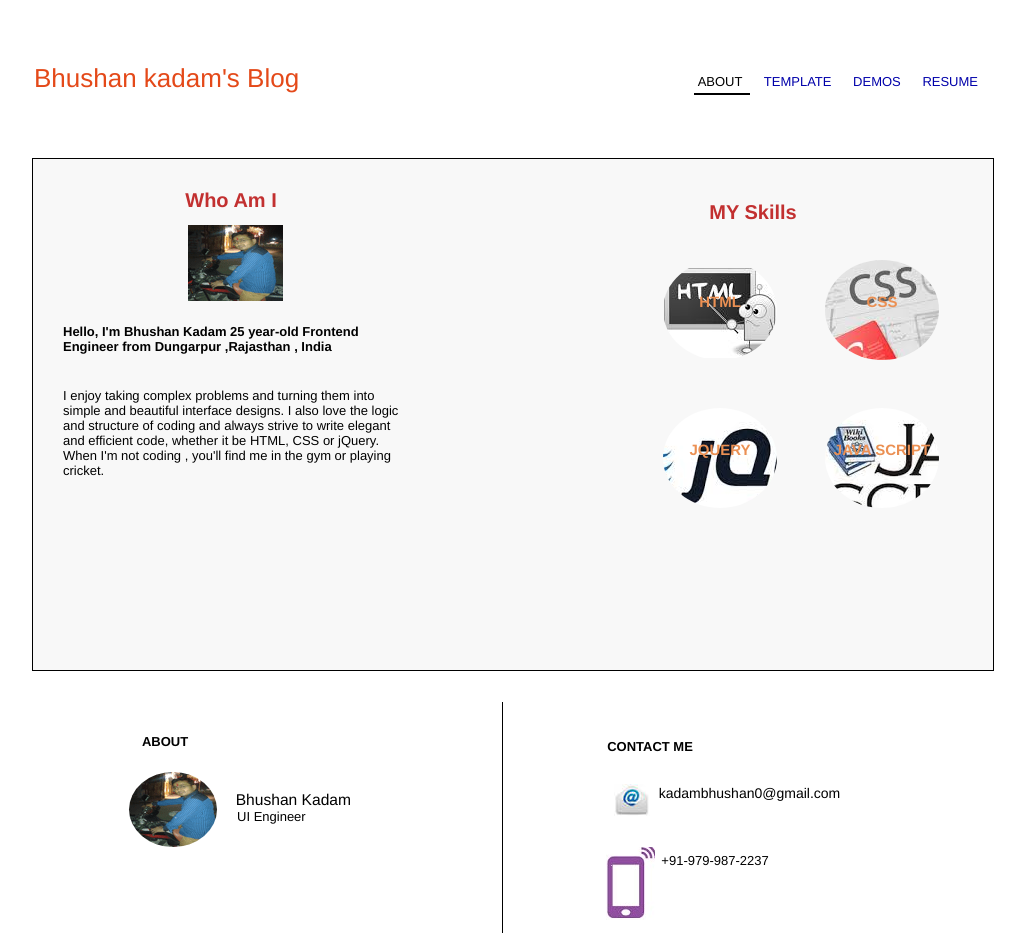
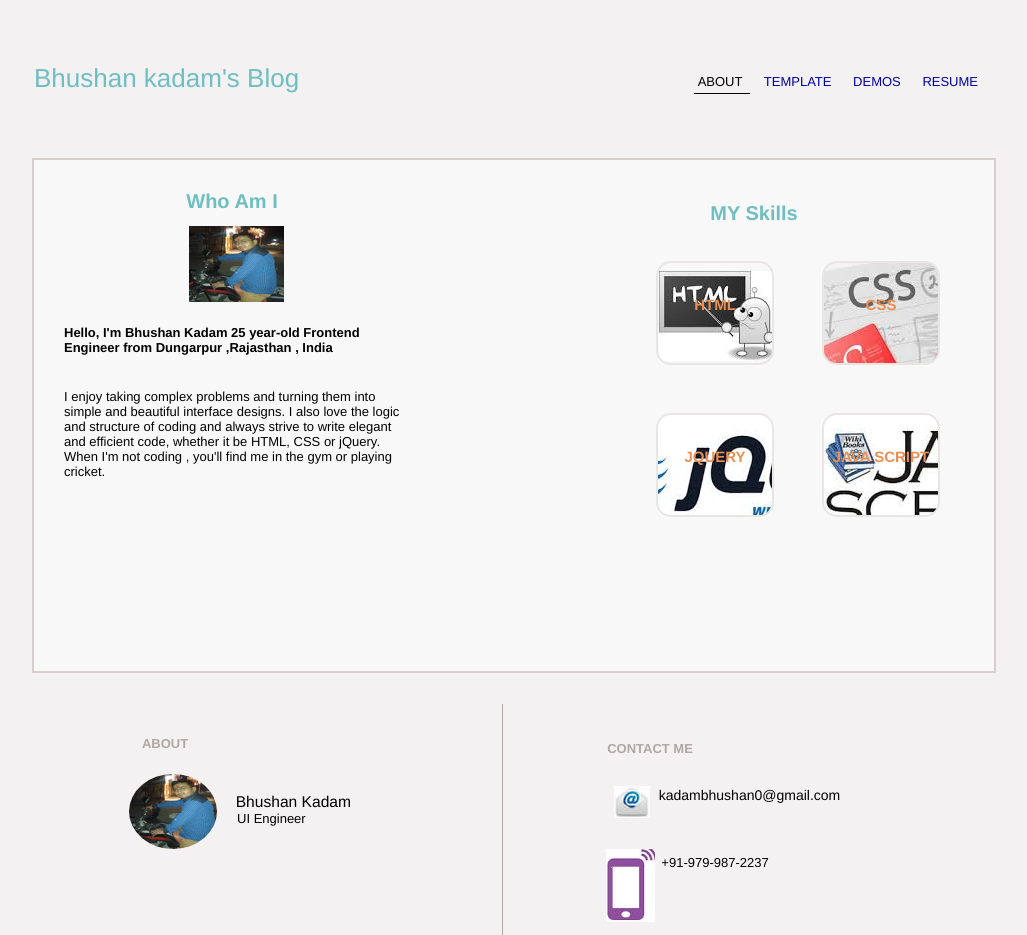
Before and after one commit to bhushansureshkadam/bhushansureshkadam.github.io, a Jekyll site: the page built from index.html, in a window 1280 px wide. Shown: the whole page, without its empty margins (128-1155 px from the left). Built offline with Jekyll 4.4.1, drawn with Linux system fonts in a browser that asks for light colours; Markdown is read by kramdown in place of the engine named in the settings.

Commit message:
forst commit

```diff
--- a/css/main.css
+++ b/css/main.css
@@ -13,7 +13,7 @@
 html, body { height: 100%; }
 
 body {
-  background-color: #FFF;
+  background-color: rgba(151, 136, 136, 0.11);
   font: 13.34px Helvetica, Arial, sans-serif;
   font-size: small;
   text-align: center;
@@ -176,7 +176,7 @@ body{
  .name {
   position:relative;
   top:63px;
-  color:#e44919;
+  color:rgb(111, 190, 193);
   font-size:2em;
   left:2px;
   float: left;
@@ -197,7 +197,7 @@ body{
 }
 .nav li a:hover {
 
-      border-bottom: 2px solid #000;
+      border-bottom: 1px solid #000;
 }
 
 .nav li a {
@@ -207,7 +207,7 @@ body{
 }
 .nav li.about a {
 
-  border-bottom: 2px solid #000;
+  border-bottom: 1px solid #000;
   color:#000;
 }
 #main {
@@ -217,7 +217,7 @@ body{
   margin-right: auto;
   background:#f8f8f8;
   margin-bottom: 31px;
-  border:1px solid #000;
+  border:2px solid #D7CECE;
 
 }
 
@@ -242,7 +242,7 @@ width:420px;
   margin-top:19px;
 }
 #description h2 {
-     color: rgb(194, 48, 48);
+     color: rgb(111, 190, 193);
      font-size: 20px;
 }
 #description h3{
@@ -276,7 +276,7 @@ width:420px;
 
 #myskills h2 {
      padding: 12px;
-     color: rgb(194, 48, 48);
+     color: rgb(111, 190, 193);
      font-size: 20px;
 }
 
@@ -286,7 +286,8 @@ width:420px;
    float: right;
    margin: 24px;
    background-position: -450px -60px;
-   border-radius: 50%;
+   border-radius: 15px;
+   border:2px solid rgb(234, 229, 229);
 }
 .skill1 h5{
   font-size: 15px;
@@ -299,7 +300,8 @@ width:420px;
    float: right;
    margin: 24px;
    background-position: -252px  -47px;
-   border-radius: 50%;
+   border-radius: 15px;
+   border:2px solid rgb(234, 229, 229);
 }
 .skill2 h5{
 
@@ -315,7 +317,8 @@ width:420px;
    float: right;
    margin: 24px;
    background-position: -63px -194px;
-   border-radius: 50%;
+   border-radius: 15px;
+   border:2px solid rgb(234, 229, 229);
 }
 .skill3 h5 {
    font-size: 15px;
@@ -328,7 +331,8 @@ width:420px;
    float: right;
    margin: 24px;
    background-position: -404px -287px;
-   border-radius: 50%;
+   border-radius: 15px;
+   border:2px solid rgb(234, 229, 229);
 }
 .skill4 h5 {
    font-size: 15px;
@@ -348,7 +352,7 @@ width:420px;
     float: left;
     height: 231px;
     width: 470px;
-    border-right: 1px solid #000;
+    border-right: 1px solid #B5A6A6;
 
 }
 .contain h4{
@@ -358,6 +362,7 @@ width:420px;
       top: 27px;
       width: 256px;
       float: left;
+      color: #B0A7A7;
   }
 
 .contain .mypics {
```
